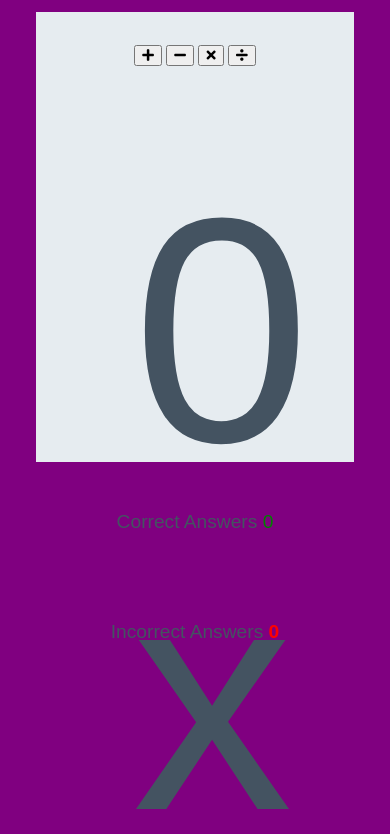
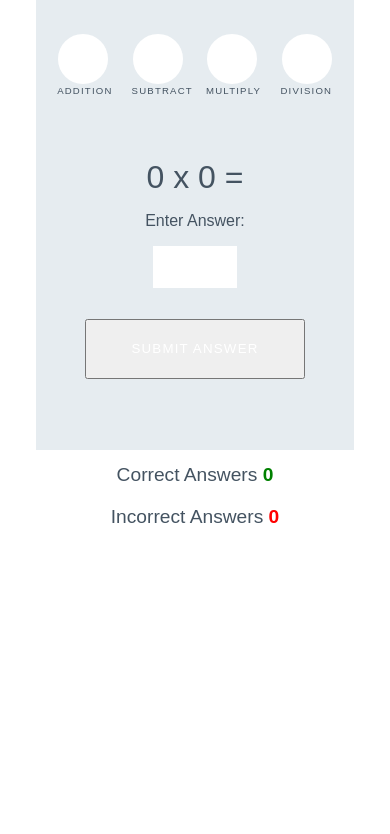
Before and after one commit to anthonyfdunphy/love-maths, a plain HTML site: page index.html in a window 390 px wide. Shown: the part 91-925 px from the top of the page. After the commit the page ends 844 px from the top, so only its background shows below. Drawn offline with Linux system fonts and the light colour scheme.

Commit message:
Add html structure to controls area and addition CSS styling

```diff
--- a/assets/css/style.css
+++ b/assets/css/style.css
@@ -1,5 +1,5 @@
 body {
-    background-color: purple;
+    background-color: white;
     font-family: "Raleway", sans-serif;
     color: #445361;
     text-align: center;
@@ -33,7 +33,7 @@
 
 .question-area{
     width: 50%;
-    font-size: 20rem;
+    font-size: 2rem;
     margin: auto;
     padding: 50px 0;
 }
@@ -55,6 +55,7 @@
 
 #score {
     color: green;
+    font-weight: bold;
 }
 
 #incorrect {
@@ -80,3 +81,163 @@
     display: inline-block;
     padding: 25px;
 }
+
+/*---Buttons---*/
+
+.btn {
+    width: 220px;
+    height: 60px;
+    font-family: "Raleway", sans-serif;
+    text-transform: uppercase;
+    letter-spacing: 1.2px;
+    color: white;
+}
+
+.btn:focus{
+    outline: none;
+}
+
+.btn--big{
+    padding-top: 10px;
+    border-radius: 50%;
+    background-color: white;
+    border: 10px solid;
+    width: 100px;
+    height: 100px;
+    font-size: 3.2rem;
+    margin: 0 30px;
+    transition: all ease-out 0.5s;
+
+}
+
+.btn--big::after{
+    content: attr(data-type);
+    font-size: 1rem;
+    color: #445361;
+    position: relative;
+    left: -0.5em;
+
+}
+
+.btn--blue{
+    border-color: blue;
+    color: white;
+}
+
+.btn--blue:active, .btn--blue:hover{
+    background-color: darkblue;
+    color: white;
+}
+
+.btn--orange{
+    border-color: orange;
+    color: white;
+}
+
+.btn--orange:active, .btn--orange:hover{
+    background-color: darkorange;
+    color:white;
+}
+
+.btn--red{
+    border-color: red;
+    color:white;
+}
+
+.btn--red:active, .btn--red:hover{
+    background-color: darkred;
+    color: white;
+}
+
+.btn--green{
+    border-color: green;
+    color:white;
+}
+
+.btn--green:active, .btn--green:hover{
+    background-color: darkgreen;
+    color:white;
+}
+
+.btn--grey{
+    margin-top: 25px;
+    background-color: #445361;
+    border: 1px transparent;
+    border-radius: 20px;
+}
+
+/* --------- Media queries */
+
+@media (max-width: 414px) {
+    .controls-area {
+        width: 100%;
+    }
+
+    .btn--big {
+        margin: 0 10px;
+        padding: 5px;
+        border: 5px solid;
+        width: 50px;
+        height: 50px;
+        font-size: 1.5rem;
+    }
+
+    .btn--big::after {
+        font-size: 0.6rem;
+        left: -0.7rem;
+    }
+
+    .question-area {
+        padding: 10% 0;
+        width: 100%;
+    }
+
+    .question-area span {
+        padding: 0;
+    }
+
+    .answer-message {
+        display: block;
+    }
+
+    #answer-box {
+        display: block;
+        margin: 0 auto;
+    }
+    .btn--gray {
+        margin-top: 0;
+    }
+
+    .score-area {
+        width: 100%;
+    }
+
+    .scores {
+        margin: 0.5em auto;
+        display: block;
+        padding: 5px;
+    }
+
+    .heading {
+        font-size: 2rem;
+    }
+}
+
+@media (max-width: 320px) {
+    .game-area {
+        height: 70vh;
+    }
+
+    .controls-area {
+        width: 75%;
+        margin: 10px auto;
+    }
+
+    .btn--big {
+        margin: 10px 10px;
+    }
+    .question-area {
+        padding: 10px 0;
+    }
+
+}
--- a/index.html
+++ b/index.html
@@ -22,16 +22,16 @@
     <div class="game-area">
 
         <div class="controls-area">
-        <button class="btn btn--big btn--green">
+        <button data-type="addition" class="btn btn--big btn--green">
             <i class="fas fa-plus"></i>
         </button>
-        <button class="btn btn--big btn--blue">
+        <button data-type="subtract"class="btn btn--big btn--blue">
             <i class="fas fa-minus"></i>
         </button>
-        <button class="btn btn--big btn--orange">
+        <button data-type="multiply"class="btn btn--big btn--orange">
             <i class="fas fa-times"></i>
         </button>
-        <button class="btn btn--big btn--red">
+        <button data-type="division"class="btn btn--big btn--red">
             <i class="fas fa-divide"></i>
         </button>
         </div>
```
